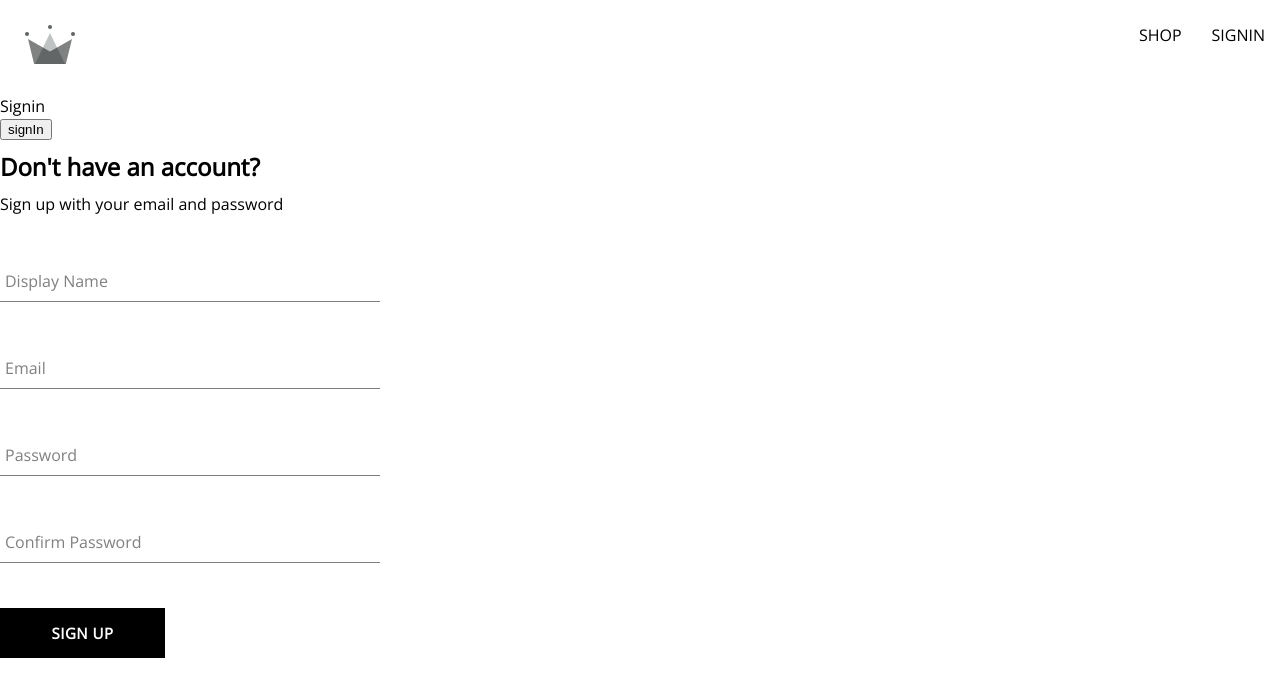
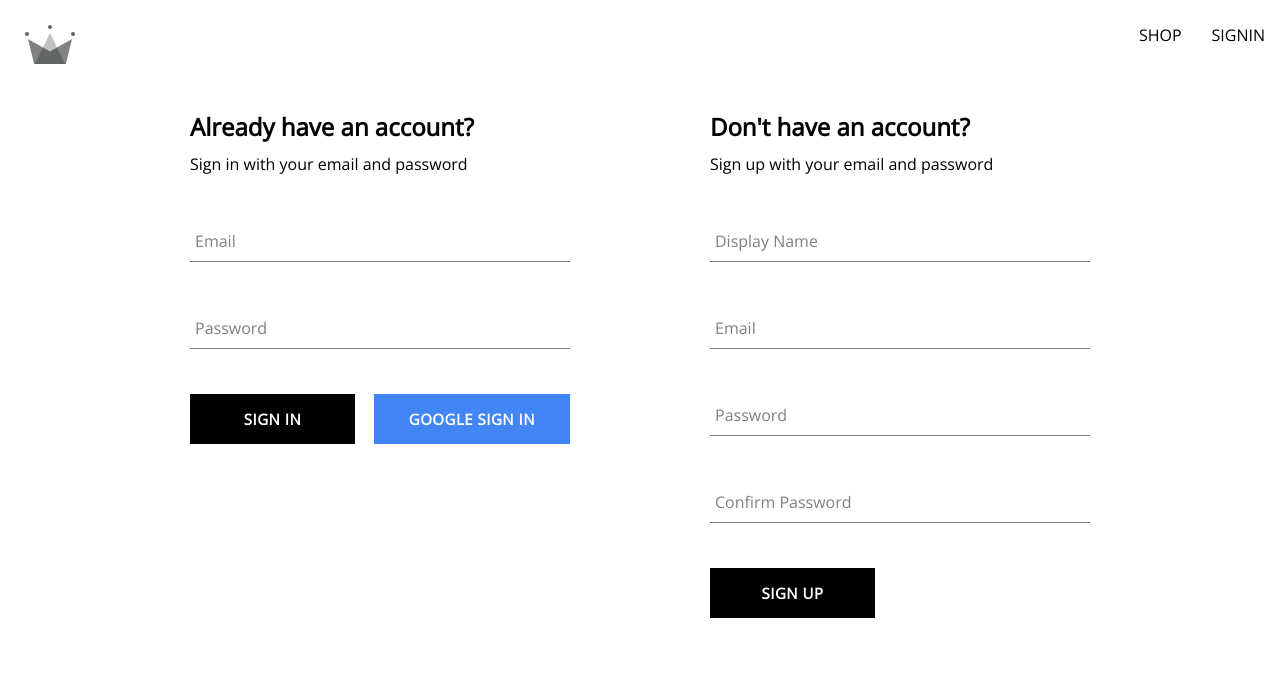
Before and after one commit to Aayushsoni09/AI_summarizer, a React (Create React App) app in the folder Desktop/ZTM/my-store/my-store/: page /sign-in in a window 1280 px wide. Shown: the top 696 px of the page. Built offline with nearby package versions, Linux system fonts and the light colour scheme.

Commit message:
completed the authentication

```diff
--- a/Desktop/ZTM/my-store/my-store/src/App.js
+++ b/Desktop/ZTM/my-store/my-store/src/App.js
@@ -2,7 +2,7 @@ import Home from './routes/Home.component.jsx'
 import {Routes,Route,Outlet} from 'react-router-dom'
 import React from 'react'
 import { Navigation } from './routes/Navigation.jsx'
-import { Signin } from './routes/Signin.jsx'
+import { Authentication } from './routes/Authentication.jsx'
 
 const Shop=()=>{
   return(
@@ -22,7 +22,7 @@ const App = () => {
       <Route path='/' element={<Navigation />} >
         <Route index element={<Home/>}/>
         <Route path='shop' element={<Shop/>}/>
-        <Route path='sign-in' element={<Signin/>}/>
+        <Route path='sign-in' element={<Authentication/>}/>
         </Route>
 
 
--- /dev/null
+++ b/Desktop/ZTM/my-store/my-store/src/components/Signin.jsx
@@ -0,0 +1,63 @@
+import React from 'react'
+import { useState } from 'react'
+import  {signInWithGooglePopup,createUserDocumentFromAuth, signInwithEmailAndPassword}  from '../firebase/firebase.utils'
+import Forminput from './Forminput'
+import './signinForm.scss'
+import Button from './Button'
+
+const defaultFormFields={
+    email:'',
+    password:'',
+}
+
+const Signin = () => {
+    const[formFields,setformFields]=useState(defaultFormFields)
+    const{email,password} = formFields
+
+    const resetFields=()=>{
+        setformFields(defaultFormFields)
+    }
+    const signInWithGoogle = async () =>{
+        const {user} = await signInWithGooglePopup()
+            await createUserDocumentFromAuth(user)
+            console.log(user)
+      }
+        const handleSubmit=async(event)=>{
+            event.preventDefault()
+
+        try {
+           const response = await signInwithEmailAndPassword(email,password)
+           console.log(response)
+           resetFields()
+        } catch (error) {
+            console.log(alert('User not found with these credentials'),error)
+        }
+        }
+    const handleChange=(event)=>{
+        const{name,value} = event.target
+        setformFields({...formFields,[name]:value})
+        }
+
+  return (
+    <div className='sign-in-container'>
+        <h2>Already have an account?</h2>
+        <span>Sign in with your email and password</span>
+        <form onSubmit={handleSubmit}>
+
+            <Forminput label='Email'
+             type="email" name ='email' onChange={handleChange} value= {email} required
+            />
+
+            <Forminput label='Password'
+             type="password" name='password' onChange={handleChange} value= {password} required
+            />
+            <div className='buttons-container'>
+            <Button type='submit' onChange={handleChange}>Sign In </Button>
+            <Button type='button' buttonType='google' onClick={signInWithGoogle}>GOOGLE SIGN IN</Button>
+            </div>
+
+        </form>
+    </div>
+  )
+}
+export default Signin
--- /dev/null
+++ b/Desktop/ZTM/my-store/my-store/src/components/signinForm.scss
@@ -0,0 +1,13 @@
+.sign-in-container{
+    display: flex;
+    flex-direction: column;
+    width: 380px;
+}
+
+h2{
+    margin: 10px 0px;
+}
+.buttons-container{
+    display: flex;
+    justify-content: space-between;
+}
--- a/Desktop/ZTM/my-store/my-store/src/firebase/firebase.utils.js
+++ b/Desktop/ZTM/my-store/my-store/src/firebase/firebase.utils.js
@@ -1,4 +1,4 @@
-import {getAuth,signInWithRedirect,signInWithPopup,GoogleAuthProvider,createUserWithEmailAndPassword} from 'firebase/auth'
+import {getAuth,signInWithPopup,GoogleAuthProvider,createUserWithEmailAndPassword, signInWithEmailAndPassword} from 'firebase/auth'
 import { initializeApp } from "firebase/app";
 import {getFirestore,doc,getDoc,setDoc} from 'firebase/firestore'
 
@@ -19,8 +19,6 @@ const firebaseConfig = {
 const firebaseApp = initializeApp(firebaseConfig);
 const provider = new GoogleAuthProvider()
 provider.setCustomParameters({prompt:'select_account'})
-
-
 
 export const auth =getAuth()
 export const signInWithGooglePopup = () =>signInWithPopup(auth,provider)
@@ -49,9 +47,11 @@ export const createUserDocumentFromAuth = async (userAuth,additionalInfo={}) =>
 }
 
 export const createuserWithEmailAndPassword = async(email,password)=>{
-
     if(!email || !password) return;
-
     return await createUserWithEmailAndPassword(auth,email,password)
+}
+export const signInwithEmailAndPassword = async(email,password)=>{
+    if(!email || !password) return;
+    return await signInWithEmailAndPassword(auth,email,password)
 
 }
--- /dev/null
+++ b/Desktop/ZTM/my-store/my-store/src/routes/Authentication.jsx
@@ -0,0 +1,15 @@
+import React from 'react'
+import  Signup  from '../components/Sign-up.jsx'
+import Signin from '../components/Signin.jsx'
+import './authentication.scss'
+
+export const Authentication = () => {
+  return (
+
+    <div className='authentication-container'>
+    <Signin/>
+    <Signup />
+    </div>
+
+  )
+}
--- a/Desktop/ZTM/my-store/my-store/src/routes/Signin.jsx
+++ /dev/null
@@ -1,20 +0,0 @@
-import React from 'react'
-import  Signup  from '../components/Sign-up.jsx'
-import { signInWithGooglePopup,createUserDocumentFromAuth } from '../firebase/firebase.utils.js'
-export const Signin = () => {
-  const logGoogleUser = async () =>{
-
-    const {user} = await signInWithGooglePopup()
-    const userDocRef = await createUserDocumentFromAuth(user)
-    console.log(user)
-  }
-  return (
-
-    <>
-    <div>Signin</div>
-    <button onClick={logGoogleUser}>signIn</button>
-    <Signup />
-    </>
-
-  )
-}
--- /dev/null
+++ b/Desktop/ZTM/my-store/my-store/src/routes/authentication.scss
@@ -0,0 +1,6 @@
+.authentication-container{
+    display: flex;
+    width: 900px;
+    justify-content: space-between;
+    margin: 30px auto;
+}
```
